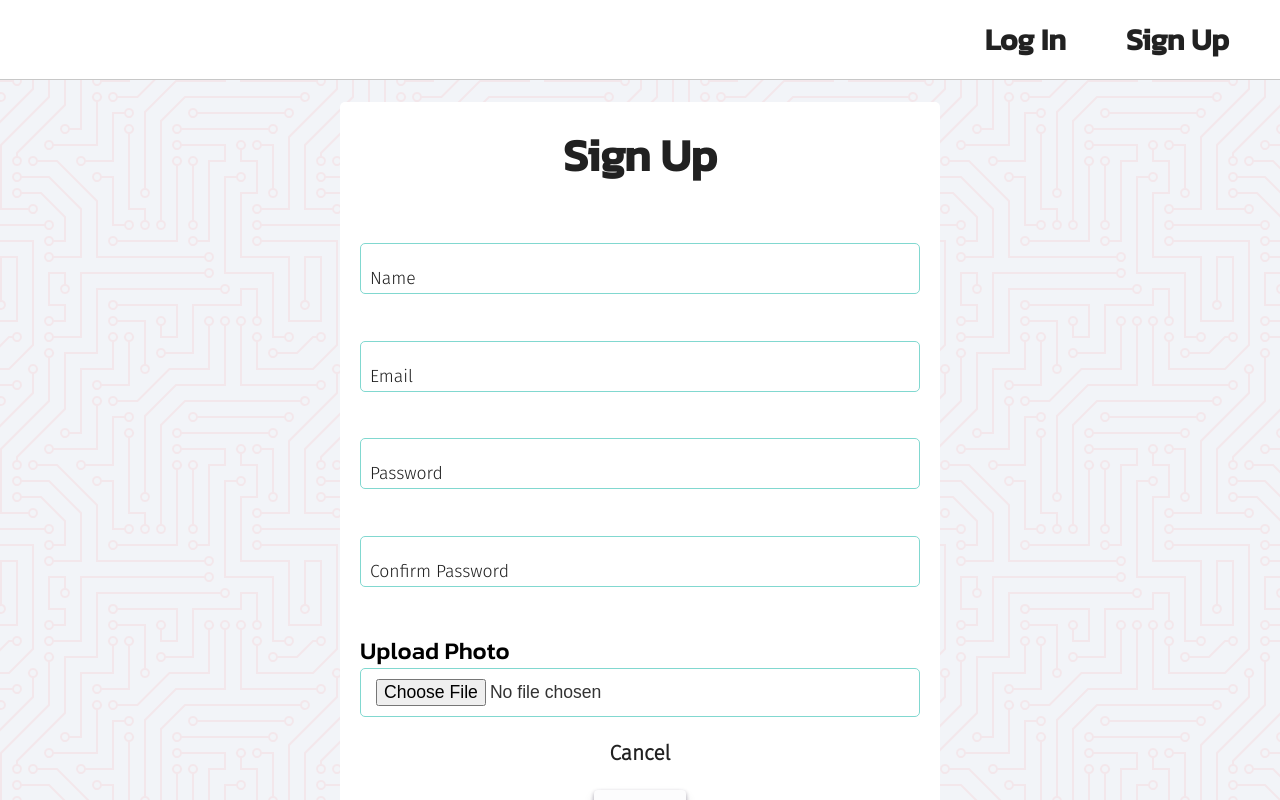
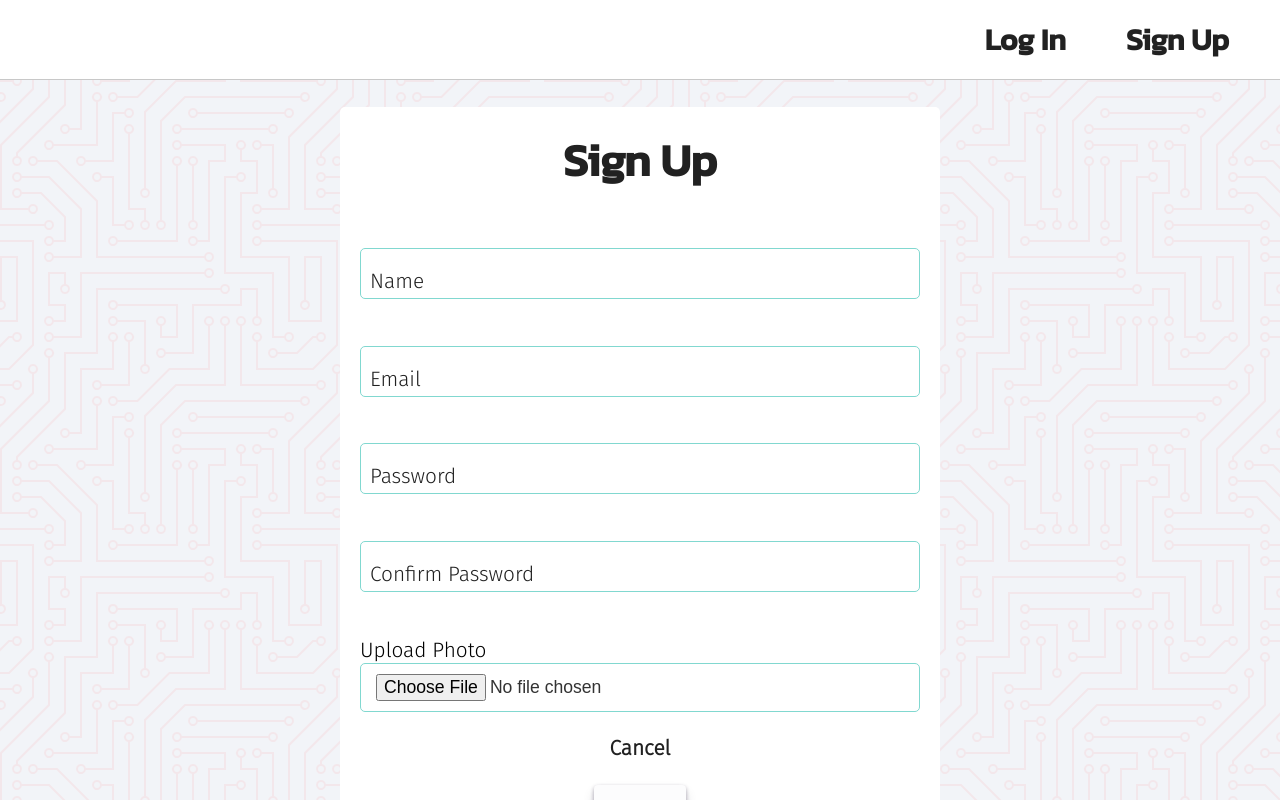
Before and after one commit to ronrain/Campus-Connect-front-end, a React (Vite) app: page /auth/signup in a window 1280 px wide. Built offline with nearby package versions, Linux system fonts and the light colour scheme; no server answers.

Commit message:
update font

```diff
--- a/src/pages/Signup/Signup.module.css
+++ b/src/pages/Signup/Signup.module.css
@@ -25,7 +25,7 @@
   position: absolute;
   left: 10px;
   bottom: 5px;
-  font-size: 1.1rem;
+  font-size: 1.3rem;
   color: var(--main-text-color);
   pointer-events: none;
   transition: 0.3s all;
@@ -71,7 +71,8 @@
 .photo {
   display: flex;
   position: relative;
-  font-size: 1.5rem;
+  font-size: 1.3rem;
+  font-family: var(--secondary-text);
 }
 
 @media (max-width: 768px) {
@@ -161,57 +162,3 @@
 .link a:hover {
   color: var(--theme-pink);
 }
-
-/* @media only screen and (min-width: 1024px) {
-  h1 {
-    font-size: 2.8rem;
-  }
-  .label {
-    font-size: 1.9rem;
-  }
-  input[type="text"],
-  input[type="password"],
-  .button30 ,
-  .link a {
-    font-size: 1.6rem;
-  }
-}
-
-@media only screen and (max-width: 1023px) and (min-width: 769px) {
-  h1 {
-    font-size: 2.5rem;
-  }
-  .label {
-    font-size: 1.6rem;
-  }
-  input[type="text"],
-  input[type="password"],
-  .button30,
-  .link a {
-    font-size: 1.3rem;
-  }
-}
-
-@media only screen and (max-width: 480px) {
-  h1 {
-    font-size: 2.2rem;
-  }
-  .label {
-    font-size: 1.3rem;
-  }
-  input[type="text"],
-  input[type="password"],
-  .button30,
-  .link a {
-    font-size: 0.9rem;
-    padding: 0.4rem 0.8rem;
-    width: fit-content;
-  }
-  h1,
-  .label,
-  input[type="text"],
-  input[type="password"],
-  .button30  {
-    margin-left: 1rem;
-  }
-} */
```
